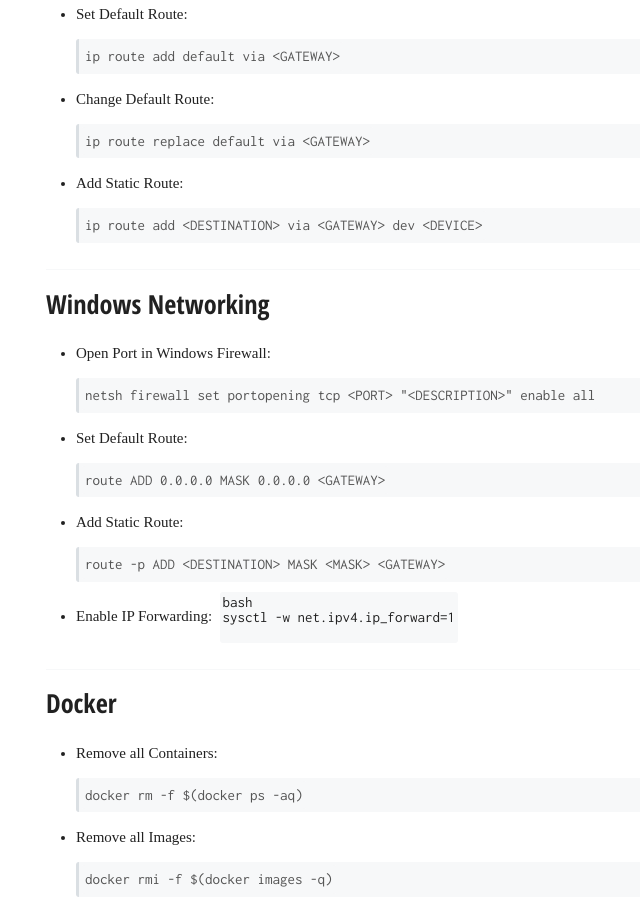
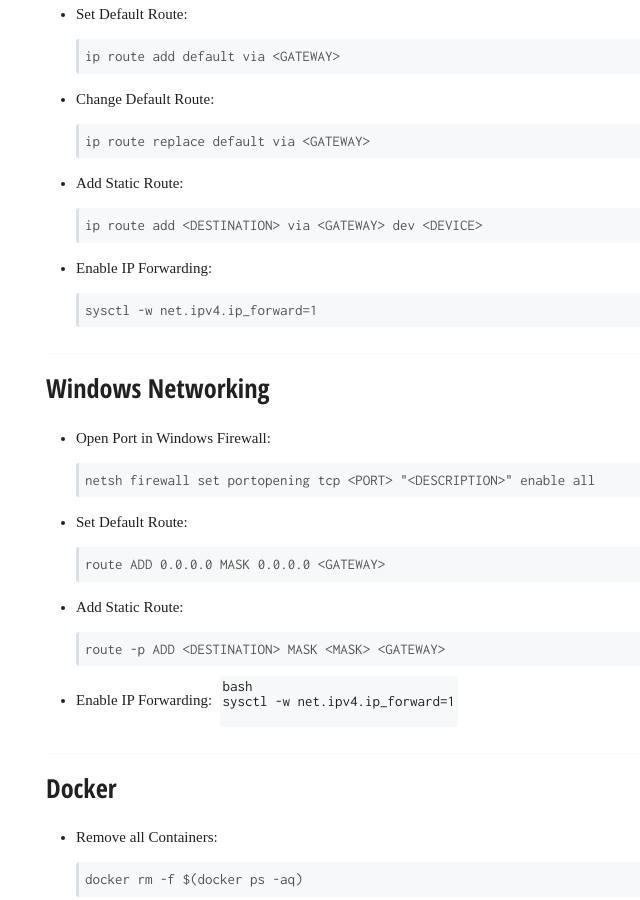
Before and after one commit to gh0st/docs.j7k6.org, a Jekyll site: the page built from _posts/2017-07-08-my-sysadmin-cheat-sheet.md, in a window 1280 px wide and 900 px high, scrolled down 1594 px. Shown: the whole window, without its empty margins (274-914 px from the left). Built offline with Jekyll 4.4.1, drawn with Linux system fonts in a browser that asks for light colours; nearby versions of some CDN libraries; some web fonts are replaced; comment, search, counter and statistics services are not loaded.

Commit message:
Update 2017-07-08-my-sysadmin-cheat-sheet.md

````diff
--- a/_posts/2017-07-08-my-sysadmin-cheat-sheet.md
+++ b/_posts/2017-07-08-my-sysadmin-cheat-sheet.md
@@ -77,6 +77,10 @@ tags: []
   ```bash
   ip route add <DESTINATION> via <GATEWAY> dev <DEVICE>
   ```
+- Enable IP Forwarding:
+```bash
+sysctl -w net.ipv4.ip_forward=1
+```
 
 ---
 
````
